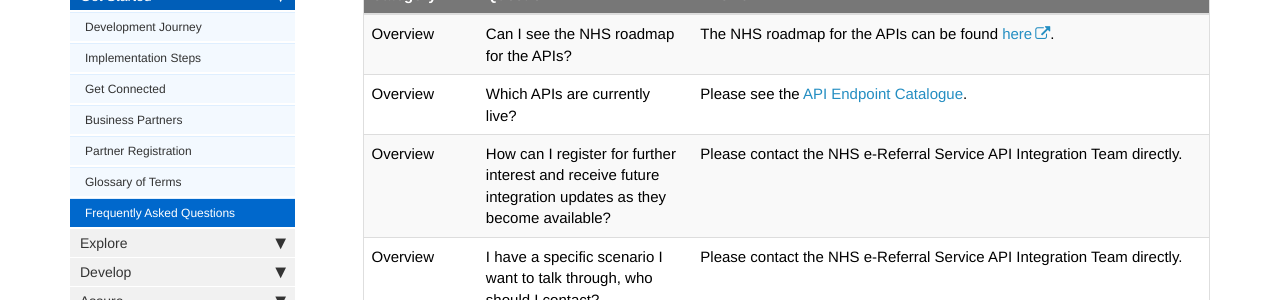
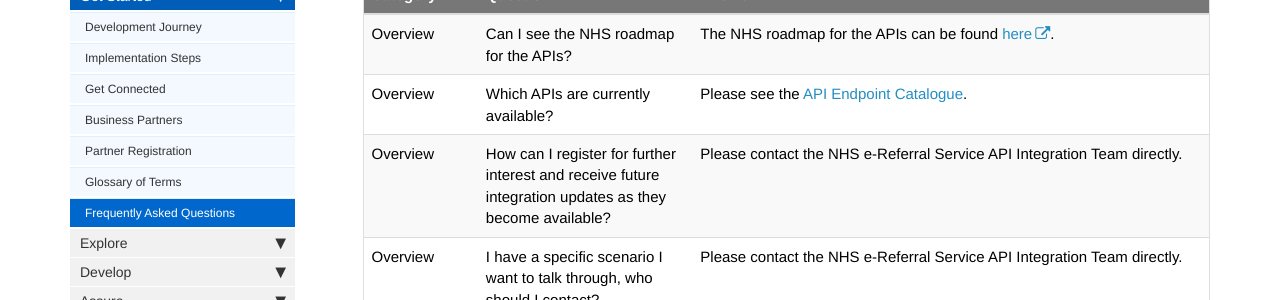
Before and after one commit to wurble369/websitetest, a Jekyll site: the page built from pages/getstarted/getstarted_faq.md, in a window 1280 px wide and 900 px high. Shown: the part 229-529 px from the top of the window. Built offline with Jekyll 4.4.1, drawn with Linux system fonts in a browser that asks for light colours; nearby versions of some CDN libraries; comment, search, counter and statistics services are not loaded.

Commit message:
Available

```diff
--- a/pages/getstarted/getstarted_faq.md
+++ b/pages/getstarted/getstarted_faq.md
@@ -10,7 +10,7 @@ summary: "A set of common questions and answers regarding the e-RS APIs"
 | Category&nbsp;&nbsp;&nbsp;&nbsp;&nbsp;&nbsp;&nbsp;&nbsp; | Question | Answer |
 | -------- | -------- | ------ |
 | Overview | Can I see the NHS roadmap for the APIs? | The NHS roadmap for the APIs can be found [here](https://digital.nhs.uk/e-Referral-Service/Future-Service). |
-| Overview | Which APIs are currently live? | Please see the [API Endpoint Catalogue](explore_endpoint_catalogue.html). |
+| Overview | Which APIs are currently available? | Please see the [API Endpoint Catalogue](explore_endpoint_catalogue.html). |
 | Overview | How can I register for further interest and receive future integration updates as they become available? | Please contact the NHS e-Referral Service API Integration Team directly. |
 | Overview | I have a specific scenario I want to talk through, who should I contact? | Please contact the NHS e-Referral Service API Integration Team directly. |
 | Overview | I have a question that is not listed here, who can I ask? | Please contact the NHS e-Referral Service API Integration Team directly. |
```
